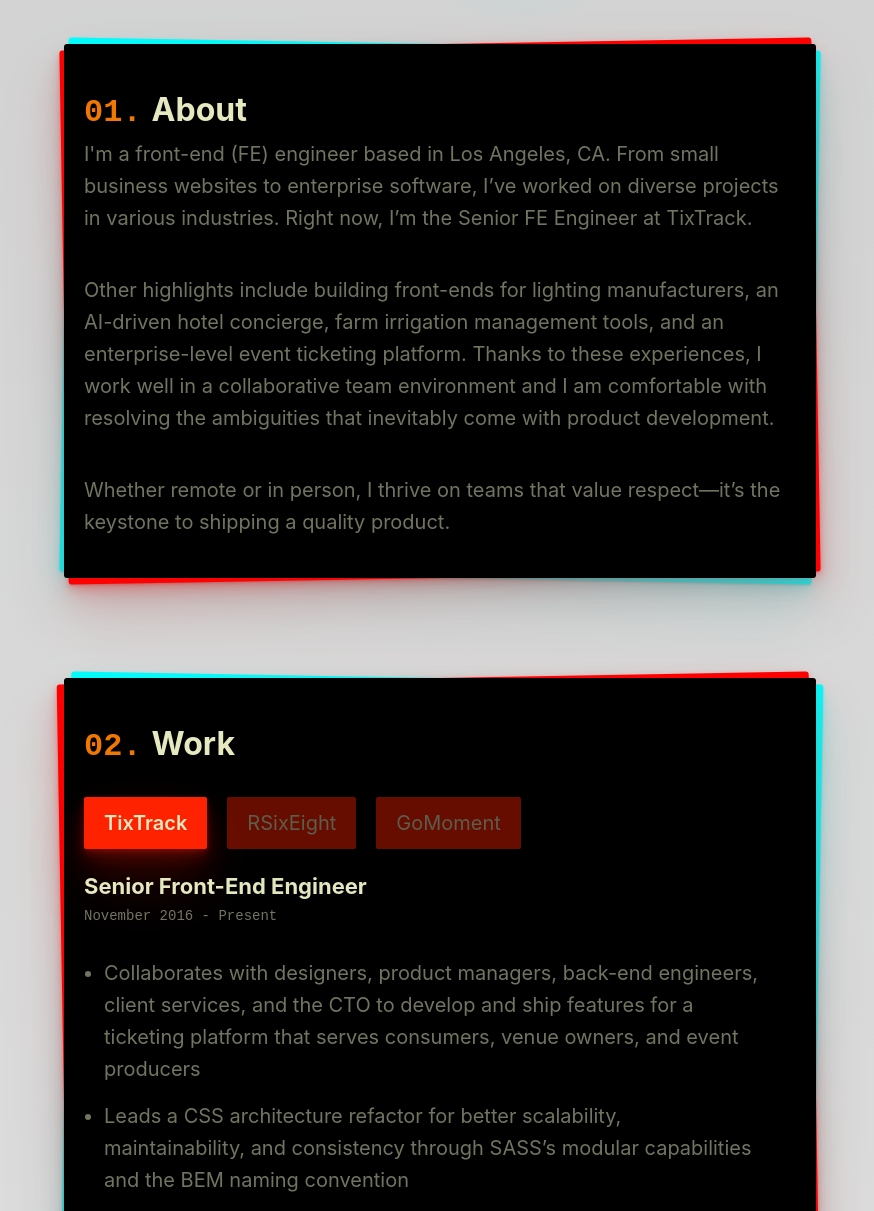
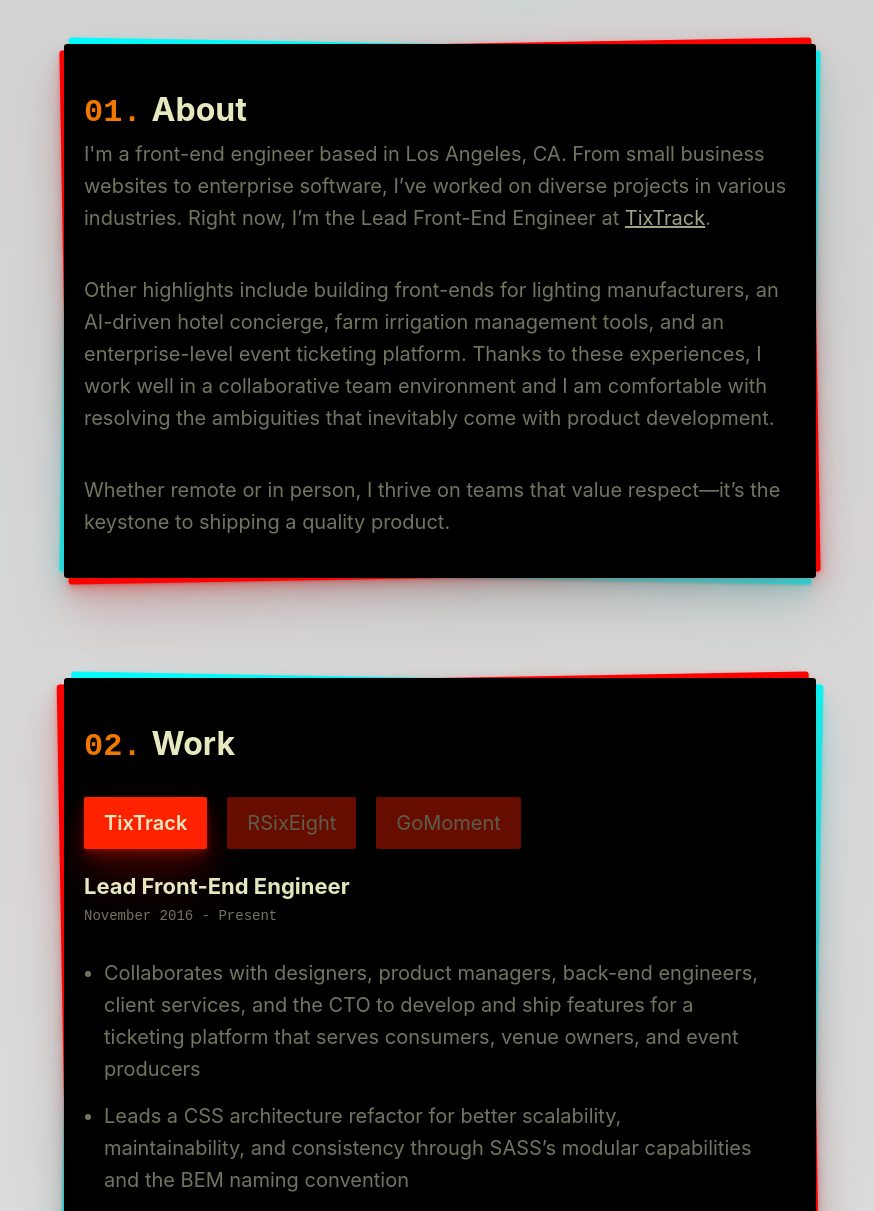
Before and after one commit to NamNguyen52/portfolio, a website: page index.html in a window 1280 px wide. Shown: the part 880-2091 px from the top of the page, without its empty margins (200-1074 px from the left). Drawn offline with Linux system fonts and the light colour scheme.

Commit message:
minor tweaks to styles and copy

```diff
--- a/index.html
+++ b/index.html
@@ -26,8 +26,8 @@
                     <div class="card__inner"></div>
                     <h3 class="heading">About</h3>
                     <p class="content">
-                        I'm a front-end (FE) engineer based in Los Angeles, CA. From small business websites to enterprise software, I’ve worked on diverse projects in various industries.
-                        Right now, I’m the Senior FE Engineer at TixTrack.
+                        I'm a front-end engineer based in Los Angeles, CA. From small business websites to enterprise software, I’ve worked on diverse projects in various industries.
+                        Right now, I’m the Lead Front-End Engineer at <a class="link" href="https://www.tixtrack.com/">TixTrack</a>.
                     </p>
                     <p class="content">
                         Other highlights include building front-ends for lighting manufacturers,
@@ -54,7 +54,7 @@
                     <label for="pannel3">GoMoment</label>
                     <div class="pannels__pannel pannel1">
                         <div class="pannels__head">
-                            <h4 class="pannels__title">Senior Front-End Engineer</h4>
+                            <h4 class="pannels__title">Lead Front-End Engineer</h4>
                             <h5 class="pannels__subtitle">November 2016 - Present</h5>
                         </div>
                         <div class="pannels__body content">
--- a/sass/_card.scss
+++ b/sass/_card.scss
@@ -62,7 +62,7 @@
         animation-duration: 20s;
         animation-timing-function: ease-in-out;
         animation-iteration-count: 2;
-        animation-delay: 1s;
+        animation-delay: .5s;
         transform: rotate(30deg);
         mix-blend-mode: darken;
       }
--- a/sass/_portfolio.scss
+++ b/sass/_portfolio.scss
@@ -134,3 +134,12 @@
         margin-left: 2rem;
     }
 }
+
+.link {
+    color: rgba($primary-color, .7);
+    transition: all .2s ease-in;
+
+    &:hover {
+        color: rgba($primary-color, 1);
+    }
+}
```
Also changed, not shown: css/style.css.
